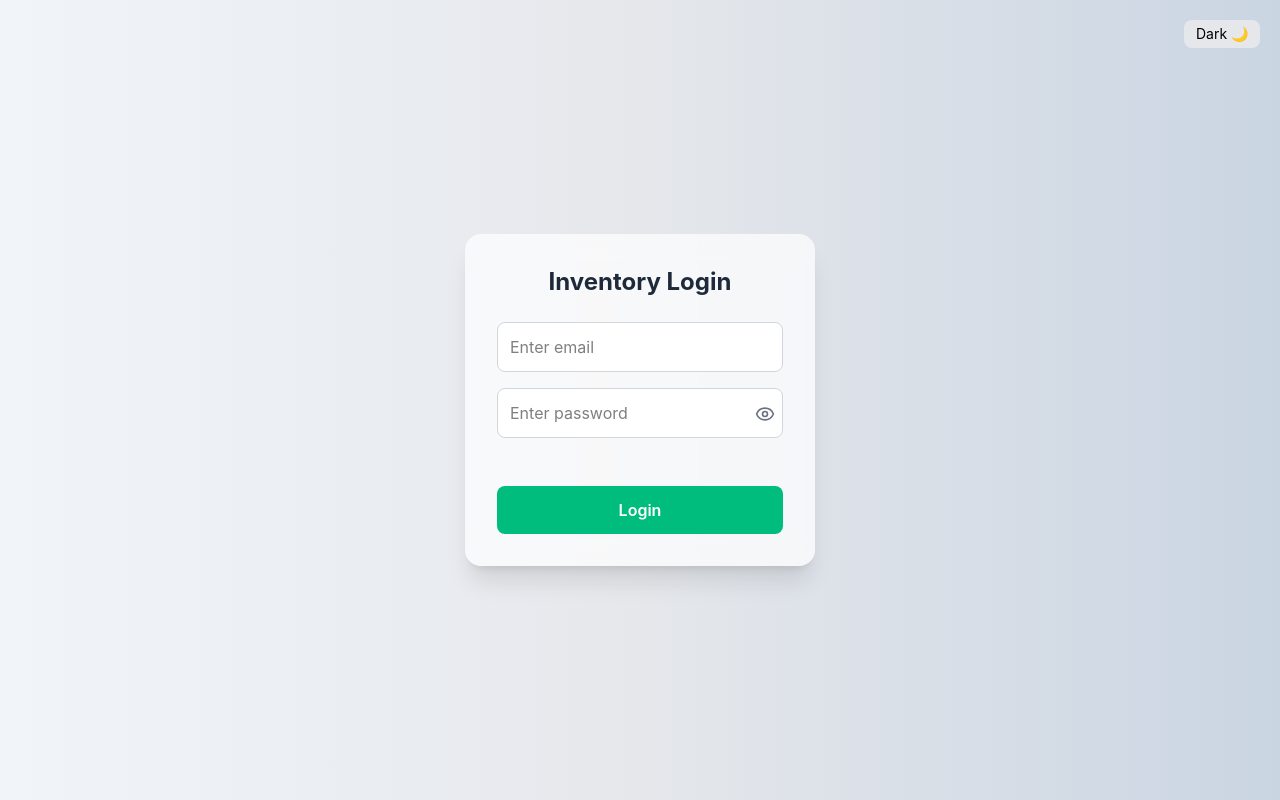
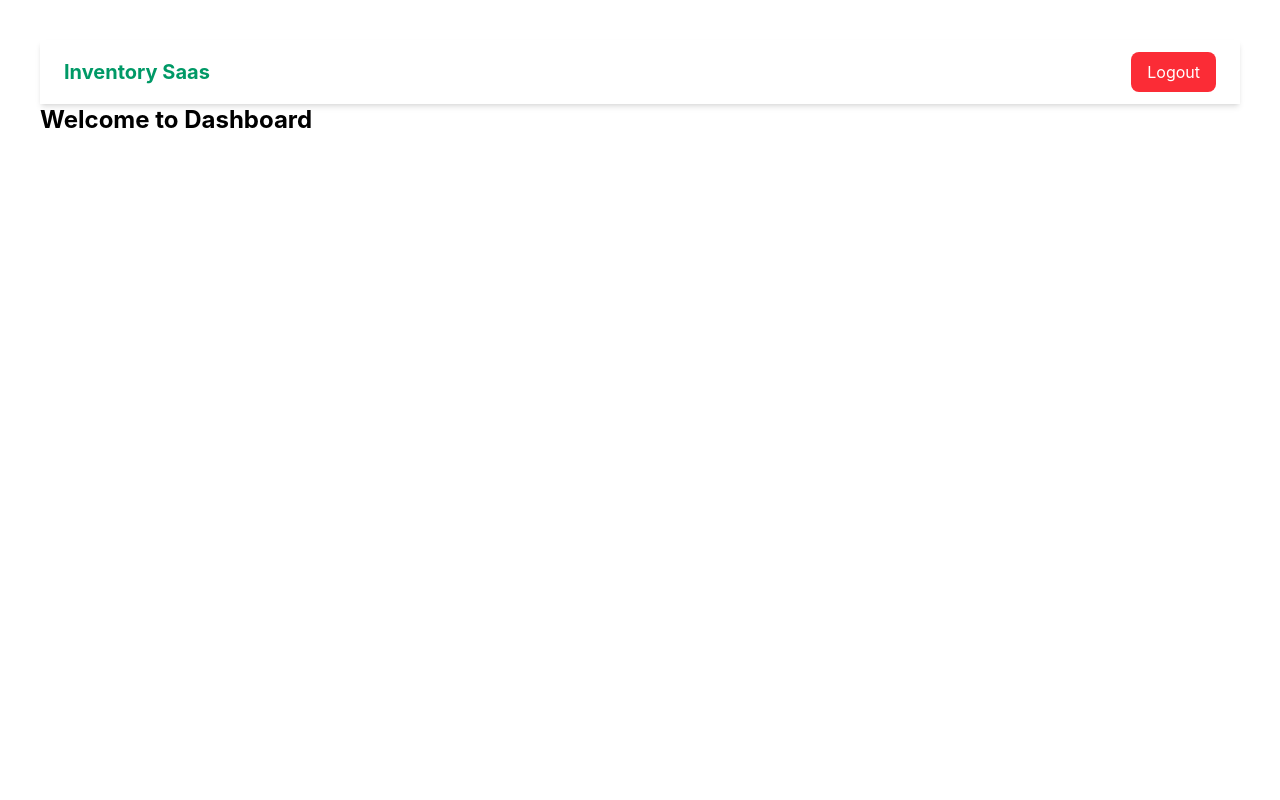
Before and after one commit to sanchitaroradev/inventory-saas, a React (Vite) app in the folder frontend/: page /dashboard in a window 1280 px wide. Built offline with nearby package versions, Linux system fonts and the light colour scheme; sample sign-in values are in the browser's storage.

Commit message:
Implemented authentication flow with token storage, routing, and protected routes

```diff
--- a/frontend/package.json
+++ b/frontend/package.json
@@ -14,7 +14,8 @@
     "lucide-react": "^1.8.0",
     "react": "^19.2.4",
     "react-dom": "^19.2.4",
-    "react-hot-toast": "^2.6.0"
+    "react-hot-toast": "^2.6.0",
+    "react-router-dom": "^7.14.0"
   },
   "devDependencies": {
     "@eslint/js": "^9.39.4",
--- a/frontend/src/App.tsx
+++ b/frontend/src/App.tsx
@@ -1,13 +1,26 @@
-import './App.css'
-import Login from './pages/Login'
+import Login from './pages/Login';
+import { Route, Routes } from 'react-router-dom';
+import './App.css';
+import ProtectedRoute from './components/ProtectedRoute';
+import Dashboard from './pages/Dashboard';
 
 function App() {
 
   return (
     <>
-    <Login />
+    <Routes>
+      <Route path='/' element= {<Login/>}/>
+      <Route
+      path='/dashboard'
+      element={
+        <ProtectedRoute>
+          <Dashboard/>
+        </ProtectedRoute>
+      }
+      />
+    </Routes>
     </>
-  )
+  );
 }
 
-export default App
+export default App;
--- /dev/null
+++ b/frontend/src/components/Navbar.tsx
@@ -0,0 +1,28 @@
+import { useNavigate } from "react-router-dom";
+
+const Navbar = () => {
+
+    const navigate = useNavigate();
+
+    const handleLogout = () => {
+        localStorage.removeItem("token");
+        navigate("/");
+    };
+
+  return (
+    <div className="flex justify-between items-center bg-white shadow-md px-6 py-3">
+
+        {/* Logo */}
+        <h1 className="text-xl font-bold text-emerald-600">Inventory Saas</h1>
+
+        {/* Right side */}
+        <button
+        onClick={handleLogout}
+        className="bg-red-500 text-white px-4 py-2 rounded-lg hover:bg-red-600">
+            Logout
+        </button>
+    </div>
+  )
+}
+
+export default Navbar;
--- /dev/null
+++ b/frontend/src/components/ProtectedRoute.tsx
@@ -0,0 +1,13 @@
+import { Navigate } from "react-router-dom";
+
+const ProtectedRoute = ({ children }: any) => {
+    const token = localStorage.getItem("token");
+
+    if(!token) {
+        return <Navigate to= "/" />
+    }
+
+    return children;
+};
+
+export default ProtectedRoute;
--- a/frontend/src/main.tsx
+++ b/frontend/src/main.tsx
@@ -3,10 +3,13 @@ import { createRoot } from 'react-dom/client'
 import './index.css'
 import App from './App.tsx'
 import { Toaster } from 'react-hot-toast'
+import { BrowserRouter } from 'react-router-dom'
 
 createRoot(document.getElementById('root')!).render(
   <StrictMode>
-    <App />
-    <Toaster/>
+    <BrowserRouter>
+      <App />
+      <Toaster />
+    </BrowserRouter>
   </StrictMode>,
 )
--- /dev/null
+++ b/frontend/src/pages/Dashboard.tsx
@@ -0,0 +1,29 @@
+import { useNavigate } from "react-router-dom";
+import Navbar from "../components/Navbar";
+
+const Dashboard = () => {
+
+    const navigate = useNavigate();
+
+    const handleLogout = () => {
+        // remove token
+        localStorage.removeItem("token");
+
+        // redirect to login
+        navigate("/");
+    };
+
+  return (
+    <div className="p-10">
+        <Navbar/>
+
+        <h1 className="text-2xl font-bold">Welcome to Dashboard</h1>
+        {/* <button
+        onClick={handleLogout}
+        className="bg-red-500 text-white px-4 py-2 rounded-lg hover:bg-red-600"
+        >Logout</button> */}
+    </div>
+  );
+};
+
+export default Dashboard;
--- a/frontend/src/pages/Login.tsx
+++ b/frontend/src/pages/Login.tsx
@@ -1,7 +1,8 @@
 import { useState } from "react";
 import { loginUser } from "../services/authservice";
+import { Eye, EyeOff } from "lucide-react";
 import toast from "react-hot-toast";
-import { Eye, EyeOff } from "lucide-react";
+import { useNavigate } from "react-router-dom";
 
 const Login = () => {
   const [email, setEmail] = useState("");
@@ -9,10 +10,14 @@ const Login = () => {
   const [theme, setTheme] = useState<"light" | "dark">("light");
   const [showPassword, setShowPassword] = useState(false);
 
+  const navigate = useNavigate();
+
   const handleLogin = async () => {
     try {
       const data = await loginUser(email, password);
-      toast.success("Login successful 🎉")
+      localStorage.setItem("token", data.data.token);
+      toast.success("Login successful 🎉");
+      navigate("/dashboard");
       console.log(data);
     } catch (error: any) {
       toast.error(error.message);
```
Also changed, not shown: 1 other file (tests, documents, lock files or other folders).
